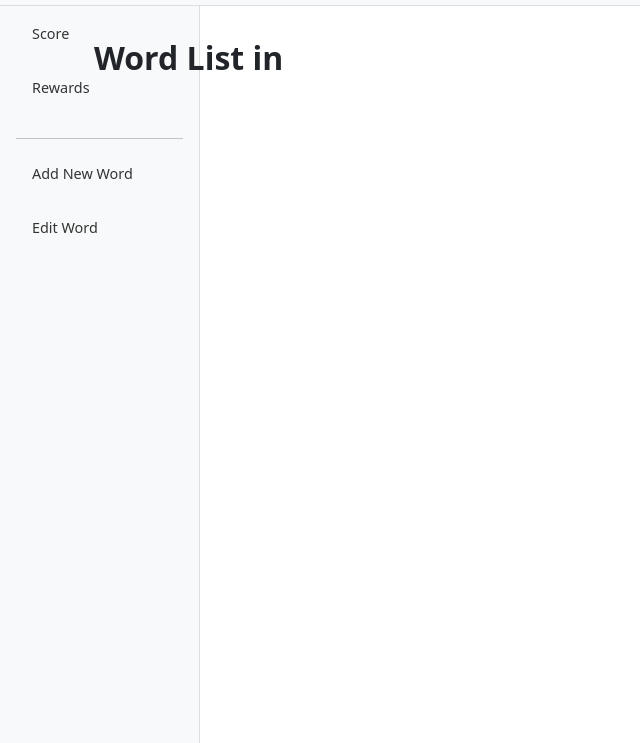
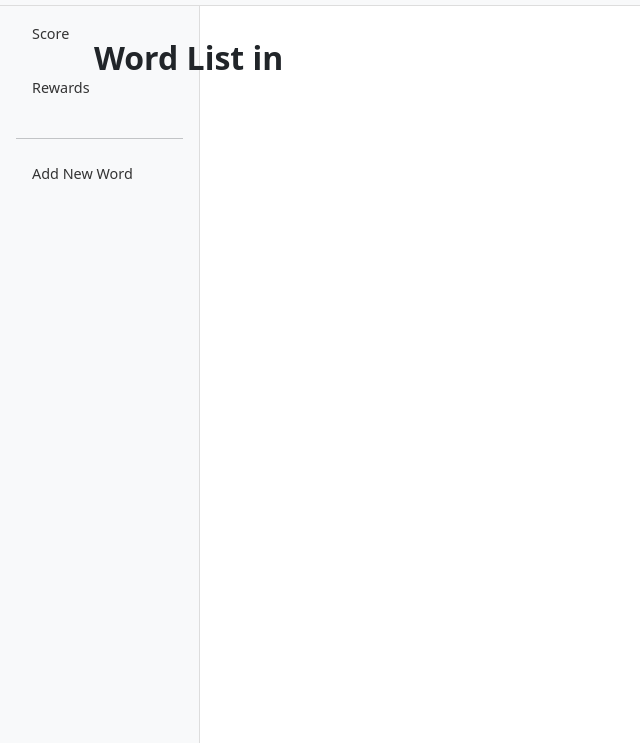
Before and after one commit to 6510615047/CN331Project, a Django app: template FlashBook/folWordSel/templates/word.html in a window 1280 px wide. Shown: the part 57-800 px from the top of the page, without its empty margins (0-640 px from the left). Run offline with Django 5.2, Linux system fonts and the light colour scheme; the template is opened without the code that fills it, so the values that code supplies are empty; some libraries are stand-ins or nearby versions.

Commit message:
remove edit in side bar

```diff
--- a/FlashBook/folWordSel/templates/base.html
+++ b/FlashBook/folWordSel/templates/base.html
@@ -141,11 +141,6 @@
           <a class="nav-link" href="#">Add New Folder</a>
           {% endblock %}
         </li>
-        <li class="nav-item">
-          {% block add_new_link_2 %}
-          <a class="nav-link" href="#">Edit Folder</a>
-          {% endblock %}
-        </li>
       </ul>
     </div>
 
--- a/FlashBook/folWordSel/templates/word.html
+++ b/FlashBook/folWordSel/templates/word.html
@@ -102,10 +102,6 @@
 <button class="nav-link" style="border: none; background: transparent" data-toggle="modal" data-target="#addWordModal">Add New Word</button>
 {% endblock %}
 
-{% block add_new_link_2 %}
-<a class="nav-link" href="#">Edit Word</a>
-{% endblock %}
-
 {% block content %}
 
 <div class="container">
@@ -128,9 +124,10 @@
     {% for word in words %}
     <div class="card">
       <!-- ปุ่ม Edit -->
-      <a href="{% url 'edit_word' word_id=word.id folder_id=folder.folder_id%}" data-toggle="modal" data-target="#editWordModal-{{ word.id }}" class="edit-btn">
+      <a href="{% url 'edit_word' word_id=word.id folder_id=folder.folder_id %}" data-toggle="modal" data-target="#editWordModal-{{ word.id }}" class="edit-btn" style="text-decoration: none;">
         ✏️
       </a>
+
       <div class="card-body">
         <h5 class="word-title">{{ word.word }}</h5>
         <p class="word-meaning">{{ word.meaning }}</p>
```
Also changed, not shown: FlashBook/folWordSel/templates/folder.html (+0 -7 lines).
